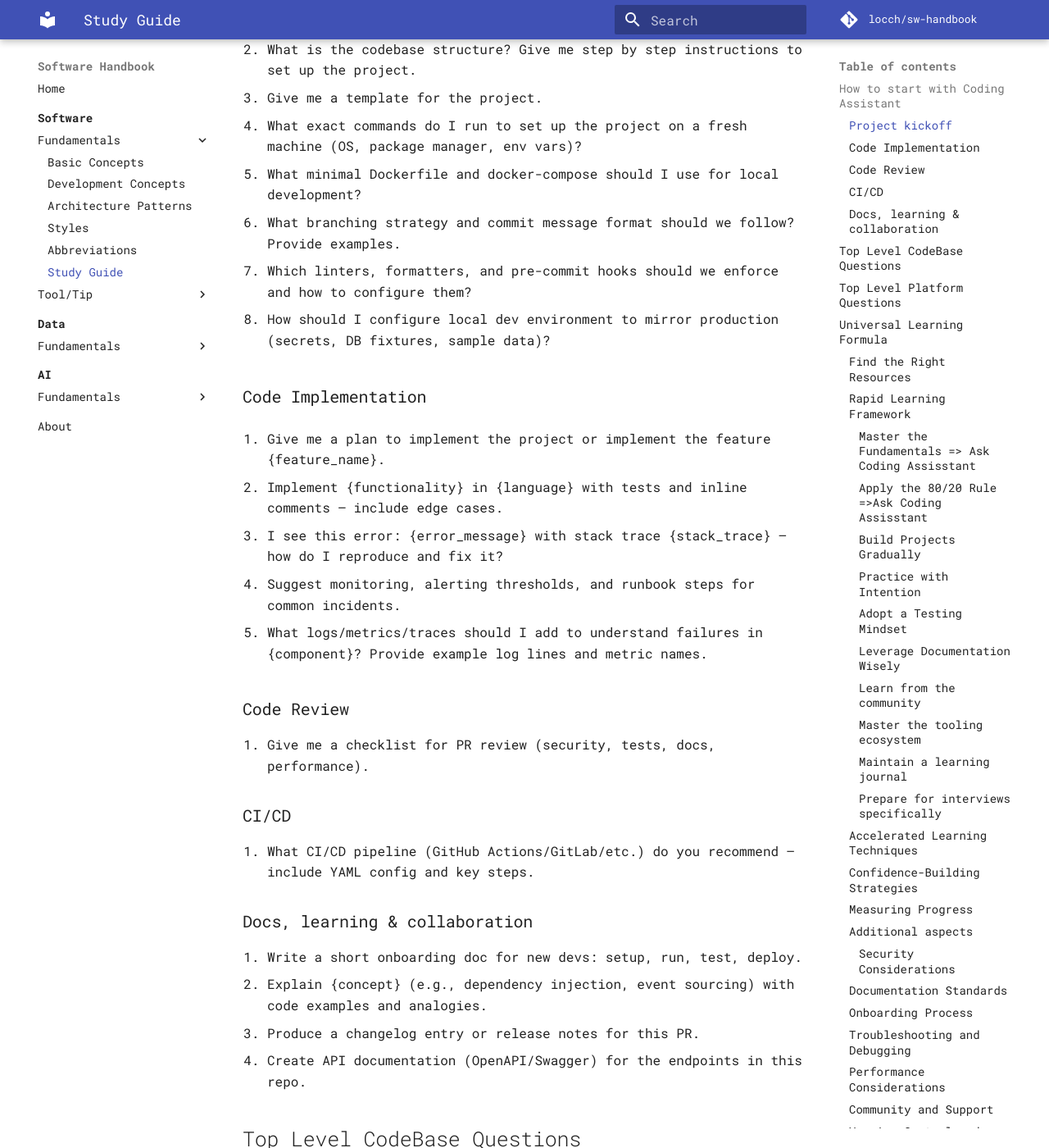
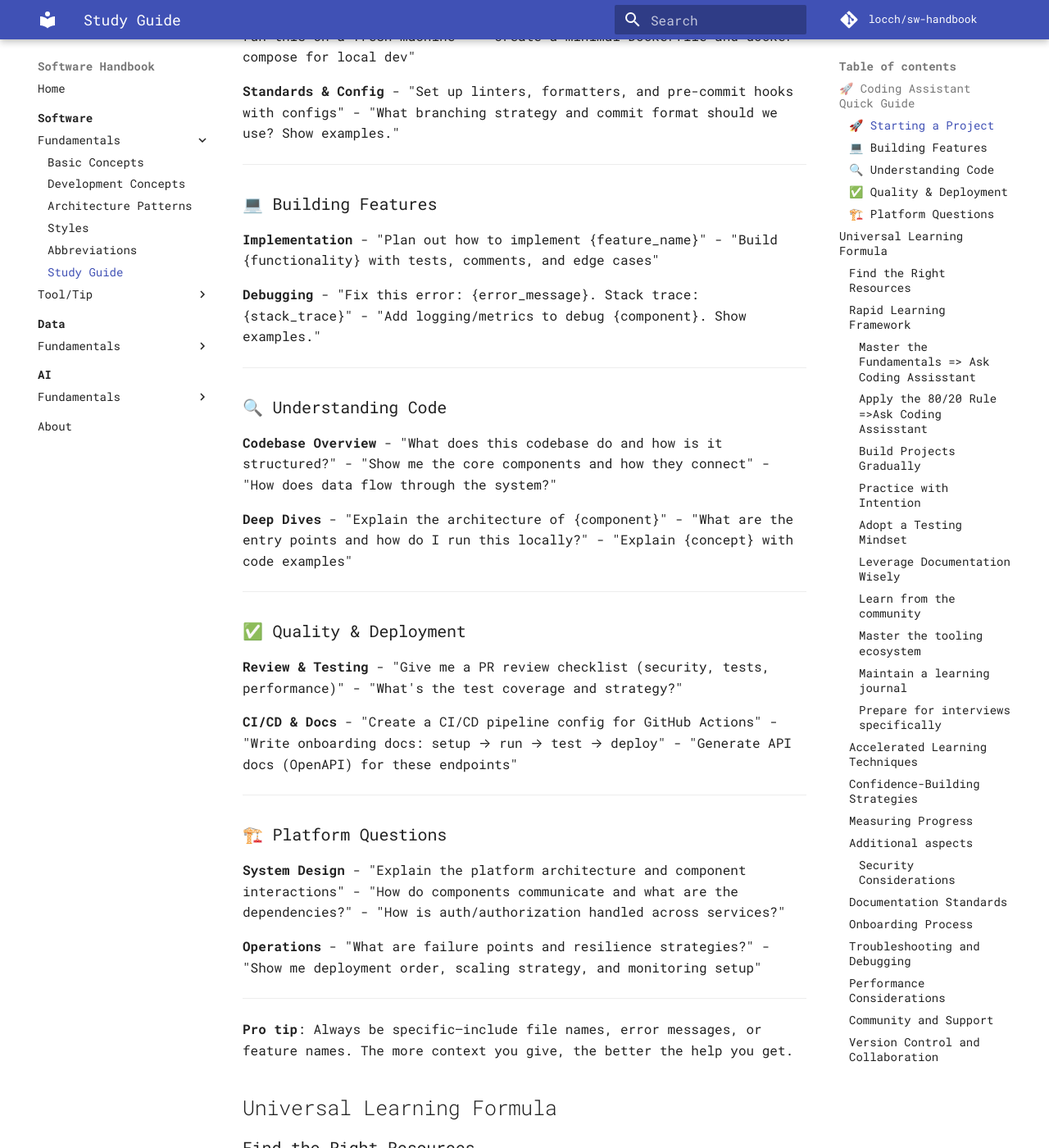
Before and after one commit to locchh/sw-handbook, an MkDocs documentation site: the page built from docs/software/basics/study_guide.md, in a window 1280 px wide and 1400 px high, scrolled down 297 px. Shown: the whole window at 82% size. Built offline with MkDocs 1.6.1 and Material for MkDocs 9.7.7, drawn with Linux system fonts in a browser that asks for light colours; comment, search, counter and statistics services are not loaded; some of the changed text lies outside the part shown.

Commit message:
docs: restructure study guide with clear sections and examples
- Reorganized content into focused sections with emoji headers for better readability
- Consolidated redundant questions into concise, actionable prompts
- Added "Pro tip" section to guide users on providing context
- Simplified top-level questions into targeted categories (Building Features, Understanding Code, etc.)
- Removed duplicate platform/codebase questions by merging into unified sections
- Maintained universal learning formula section

```diff
--- a/docs/software/basics/study_guide.md
+++ b/docs/software/basics/study_guide.md
@@ -1,96 +1,73 @@
 # Study Guide
 
-## How to start with Coding Assistant
+## 🚀 Coding Assistant Quick Guide
 
-### Project kickoff
-1. I want to start a new project follow my {design_document}, What should I do first?
+### 🚀 Starting a Project
 
-2. What is the codebase structure? Give me step by step instructions to set up the project.
+**Setup & Structure**
+- "Help me start this project: {design_doc}. Show me the folder structure and setup steps."
+- "Give me the exact commands to run this on a fresh machine"
+- "Create a minimal Dockerfile and docker-compose for local dev"
 
-3. Give me a template for the project.
+**Standards & Config**
+- "Set up linters, formatters, and pre-commit hooks with configs"
+- "What branching strategy and commit format should we use? Show examples."
 
-4. What exact commands do I run to set up the project on a fresh machine (OS, package manager, env vars)?
+---
 
-5. What minimal Dockerfile and docker-compose should I use for local development?
+### 💻 Building Features
 
-6. What branching strategy and commit message format should we follow? Provide examples.
+**Implementation**
+- "Plan out how to implement {feature_name}"
+- "Build {functionality} with tests, comments, and edge cases"
 
-7. Which linters, formatters, and pre-commit hooks should we enforce and how to configure them?
+**Debugging**
+- "Fix this error: {error_message}. Stack trace: {stack_trace}"
+- "Add logging/metrics to debug {component}. Show examples."
 
-8. How should I configure local dev environment to mirror production (secrets, DB fixtures, sample data)?
+---
 
-### Code Implementation
-9. Give me a plan to implement the project or implement the feature {feature_name}.
+### 🔍 Understanding Code
 
-10. Implement {functionality} in {language} with tests and inline comments — include edge cases.
+**Codebase Overview**
+- "What does this codebase do and how is it structured?"
+- "Show me the core components and how they connect"
+- "How does data flow through the system?"
 
-11. I see this error: {error_message} with stack trace {stack_trace} — how do I reproduce and fix it?
+**Deep Dives**
+- "Explain the architecture of {component}"
+- "What are the entry points and how do I run this locally?"
+- "Explain {concept} with code examples"
 
-12. Suggest monitoring, alerting thresholds, and runbook steps for common incidents.
+---
 
-11. What logs/metrics/traces should I add to understand failures in {component}? Provide example log lines and metric names.
+### ✅ Quality & Deployment
 
-### Code Review
-12. Give me a checklist for PR review (security, tests, docs, performance).
+**Review & Testing**
+- "Give me a PR review checklist (security, tests, performance)"
+- "What's the test coverage and strategy?"
 
-### CI/CD
-13. What CI/CD pipeline (GitHub Actions/GitLab/etc.) do you recommend — include YAML config and key steps.
+**CI/CD & Docs**
+- "Create a CI/CD pipeline config for GitHub Actions"
+- "Write onboarding docs: setup → run → test → deploy"
+- "Generate API docs (OpenAPI) for these endpoints"
 
-### Docs, learning & collaboration
+---
 
-14. Write a short onboarding doc for new devs: setup, run, test, deploy.
-15. Explain {concept} (e.g., dependency injection, event sourcing) with code examples and analogies.
-16. Produce a changelog entry or release notes for this PR.
-17. Create API documentation (OpenAPI/Swagger) for the endpoints in this repo.
+### 🏗️ Platform Questions
 
+**System Design**
+- "Explain the platform architecture and component interactions"
+- "How do components communicate and what are the dependencies?"
+- "How is auth/authorization handled across services?"
 
-## Top Level CodeBase Questions
+**Operations**
+- "What are failure points and resilience strategies?"
+- "Show me deployment order, scaling strategy, and monitoring setup"
 
-1. What is the overall purpose and functionality (features) of this codebase?
+---
 
-2. What is the architecture and high-level structure of the codebase?
-
-3. What are the core modules/components and how do they interact?
-
-4. What are the entry points to the application?
-
-5. What technologies, frameworks, and languages are used?
-
-6. What are the coding standards and patterns used throughout the project?
-
-7. How is the project configured for different environments (development, testing, production)?
-
-8. How to run the codebase locally?
-
-9. What are the data models and how is data flowing through the system?
-
-10. **Explain about the project's architecture and how it works**
-
-11. **Explain about the relationship between the code components in this sub-package**
-
-12. How is the codebase tested and what is the test coverage?
-
-## Top Level Platform Questions
-
-1. What is the overall purpose and business value of the platform?
-
-2. What are the main components of the platform and what function does each serve?
-
-3. How do the different components communicate and integrate with each other?
-
-4. What are the dependencies between components and what is the deployment order?
-
-5. What are the entry points and interfaces for each component?
-
-6. How is authentication and authorization handled across the platform?
-
-7. What are the common failure points and how is resilience built into the system?
-
-8. How is the platform monitored and what observability tools are available?
-
-9. What is the deployment and scaling strategy for each component?
-
-10. How is data shared and synchronized across platform components?
+**Pro tip**: Always be specific—include file names, error messages, or feature names. The more context you give, the better the help you get.
 
 ## Universal Learning Formula
 
```
